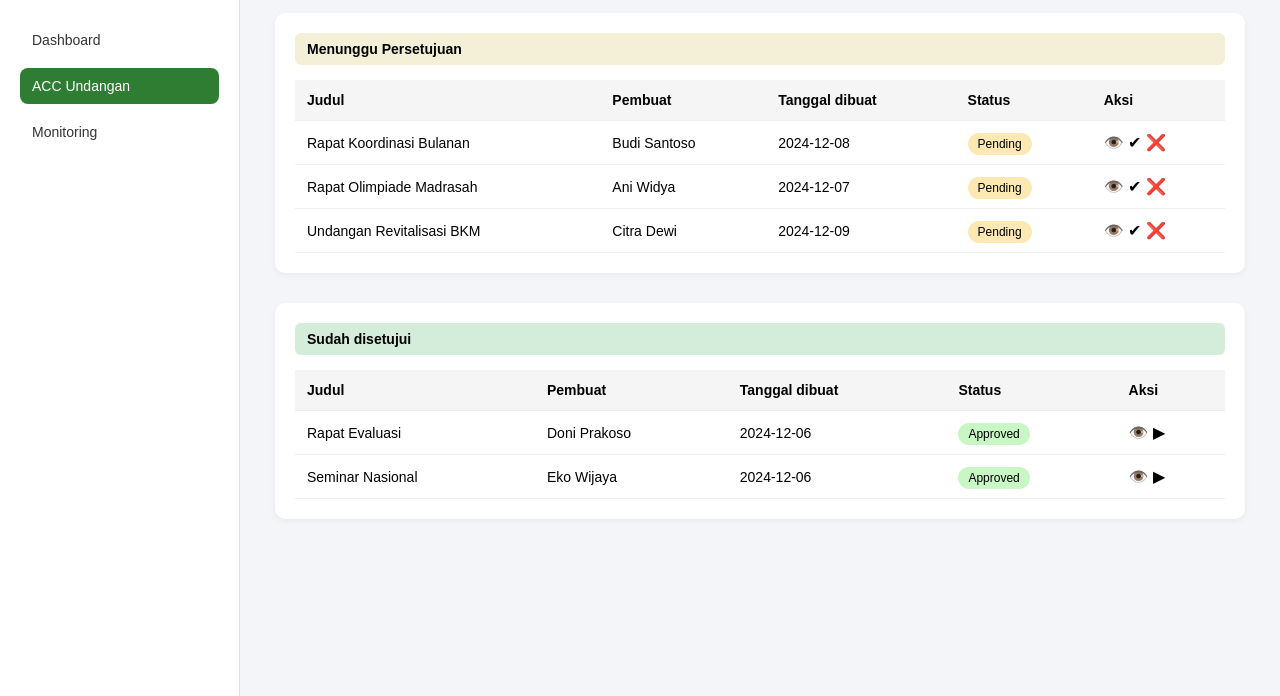
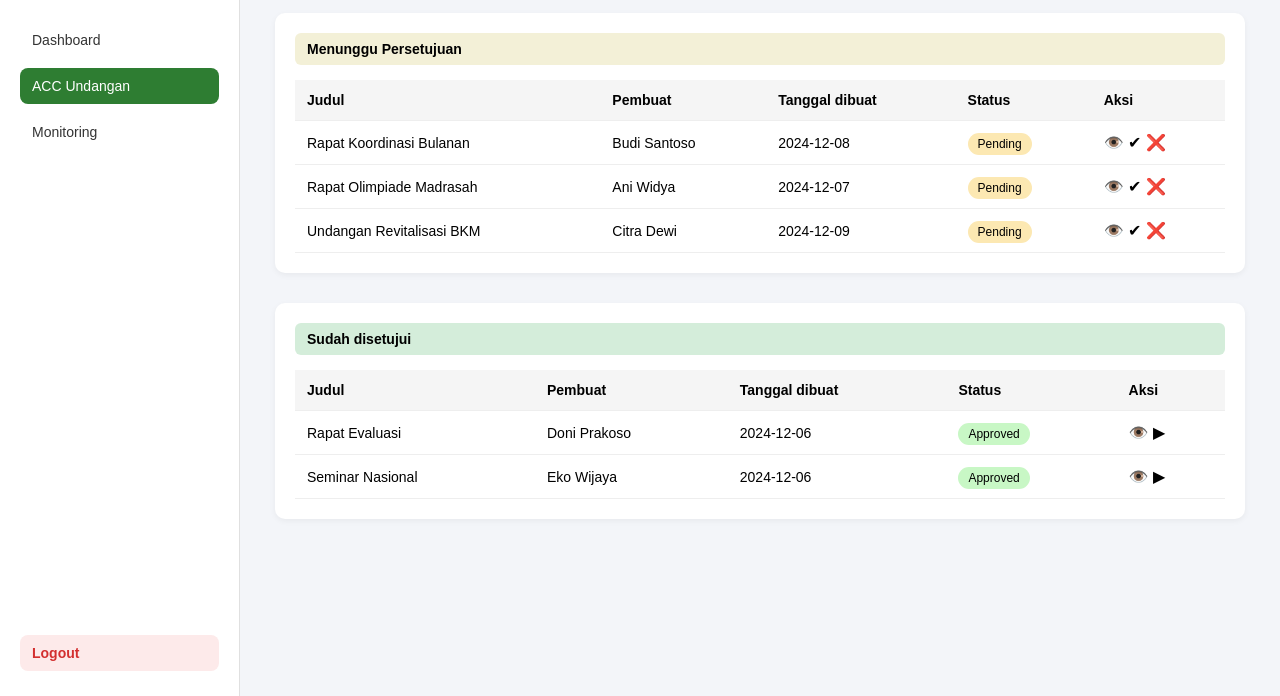
Before and after one commit to AisyahNura/SIRANA, a plain HTML site: page admin/approval.html in a window 1280 px wide. Shown: the part 104-800 px from the top of the page. Drawn offline with Linux system fonts and the light colour scheme.

Commit message:
Bismillah

```diff
--- a/admin/approval.html
+++ b/admin/approval.html
@@ -2,34 +2,36 @@
 <html lang="id">
 <head>
   <meta charset="UTF-8">
+  <meta name="viewport" content="width=device-width, initial-scale=1.0">
   <title>ACC Undangan | SIRANA KEMBANG</title>
   <link rel="stylesheet" href="../css/admin.css">
 </head>
 <body>
-
 <div class="admin-container">
 
-  <!-- SIDEBAR -->
   <aside class="sidebar">
+    <div>
       <h2 class="logo">SIRANA KEMBANG</h2>
       <p class="admin-text">Admin Panel</p>
 
-    <nav>
+      <nav class="sidebar-menu">
         <a href="dashboard.html">Dashboard</a>
         <a href="approval.html" class="active">ACC Undangan</a>
         <a href="monitoring.html">Monitoring</a>
       </nav>
+    </div>
+
+    <div class="sidebar-bottom">
+      <a href="../index.html" class="logout-btn">Logout</a>
+    </div>
   </aside>
 
-  <!-- MAIN CONTENT -->
   <main class="main-content">
-
     <div class="header-row">
       <h1>ACC Undangan</h1>
       <input type="text" placeholder="Cari Undangan..." class="search-box">
     </div>
 
-    <!-- MENUNGGU PERSETUJUAN -->
     <div class="table-section">
       <div class="section-title pending-title">Menunggu Persetujuan</div>
 
@@ -49,35 +51,26 @@
             <td>Budi Santoso</td>
             <td>2024-12-08</td>
             <td><span class="badge pending">Pending</span></td>
-            <td class="action">
-              👁️ ✔ ❌
-            </td>
+            <td class="action">👁️ ✔ ❌</td>
           </tr>
-
           <tr>
             <td>Rapat Olimpiade Madrasah</td>
             <td>Ani Widya</td>
             <td>2024-12-07</td>
             <td><span class="badge pending">Pending</span></td>
-            <td class="action">
-              👁️ ✔ ❌
-            </td>
+            <td class="action">👁️ ✔ ❌</td>
           </tr>
-
           <tr>
             <td>Undangan Revitalisasi BKM</td>
             <td>Citra Dewi</td>
             <td>2024-12-09</td>
             <td><span class="badge pending">Pending</span></td>
-            <td class="action">
-              👁️ ✔ ❌
-            </td>
+            <td class="action">👁️ ✔ ❌</td>
           </tr>
         </tbody>
       </table>
     </div>
 
-    <!-- SUDAH DISETUJUI -->
     <div class="table-section">
       <div class="section-title approved-title">Sudah disetujui</div>
 
@@ -97,27 +90,20 @@
             <td>Doni Prakoso</td>
             <td>2024-12-06</td>
             <td><span class="badge approved">Approved</span></td>
-            <td class="action">
-              👁️ ▶
-            </td>
+            <td class="action">👁️ ▶</td>
           </tr>
-
           <tr>
             <td>Seminar Nasional</td>
             <td>Eko Wijaya</td>
             <td>2024-12-06</td>
             <td><span class="badge approved">Approved</span></td>
-            <td class="action">
-              👁️ ▶
-            </td>
+            <td class="action">👁️ ▶</td>
           </tr>
         </tbody>
       </table>
     </div>
-
   </main>
 
 </div>
-
 </body>
 </html>
--- a/css/admin.css
+++ b/css/admin.css
@@ -1,5 +1,9 @@
 /* ATEMIN */
 /* RESET */
+body {
+  margin: 0;
+}
+
 * {
   margin: 0;
   padding: 0;
@@ -17,11 +21,37 @@
 /* SIDEBAR */
 .sidebar {
   width: 240px;
+  height: 100vh;
+  position: fixed;
+  top: 0;
+  left: 0;
   background: #ffffff;
   padding: 25px 20px;
   border-right: 1px solid #e0e0e0;
+  display: flex;
+  flex-direction: column;
+  justify-content: space-between;
+}
+.sidebar-bottom {
+  margin-top: 30px;
 }
 
+.logout-btn {
+  display: block;
+  padding: 10px 12px;
+  text-decoration: none;
+  color: #d32f2f;
+  background: #fdeaea;
+  border-radius: 8px;
+  font-size: 14px;
+  font-weight: 600;
+  transition: 0.3s;
+}
+
+.logout-btn:hover {
+  background: #f8d7da;
+  color: #b71c1c;
+}
 .logo {
   color: #2e7d32;
   margin-bottom: 5px;
@@ -57,6 +87,7 @@
 /* MAIN */
 .main-content {
   flex: 1;
+  margin-left: 240px;
   padding: 35px;
 }
 
```
Also changed, not shown: admin/dashboard.html (+9 -2 lines), admin/monitoring.html (+8 -14 lines), dashboard.html (+4 -5 lines). Lines whose indentation alone changed are shown as unchanged.
